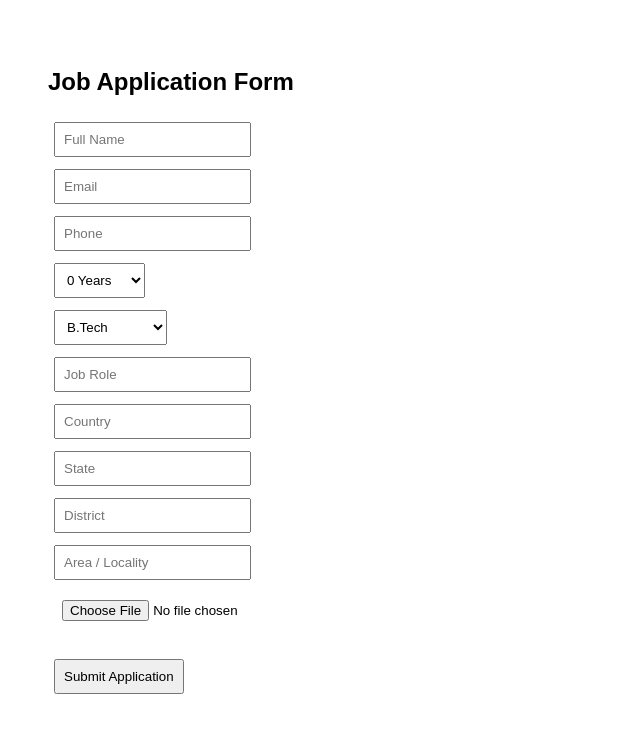
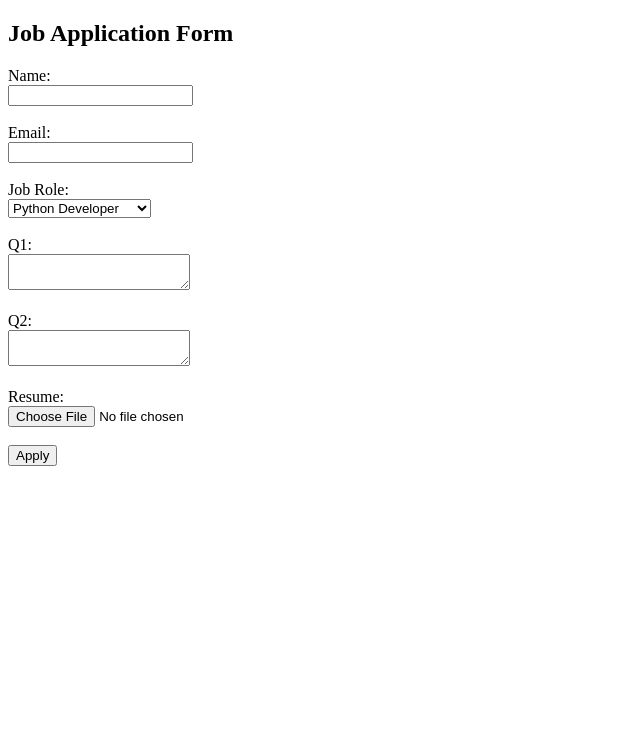
Before and after one commit to ovelvoro-stack/velvoro-job-ai, a FastAPI app: page /apply in a window 1280 px wide. Shown: the top 733 px of the page, without its empty margins (0-640 px from the left). Run offline with FastAPI, Linux system fonts and the light colour scheme.

Commit message:
Update apply.html

```diff
--- a/templates/apply.html
+++ b/templates/apply.html
@@ -2,40 +2,38 @@
 <html>
 <head>
     <title>Apply Job</title>
-    <link rel="stylesheet" href="/static/style.css">
 </head>
 <body>
 <h2>Job Application Form</h2>
 
-<form action="/submit" method="post" enctype="multipart/form-data">
-    <input name="name" placeholder="Full Name" required><br>
-    <input name="email" placeholder="Email" required><br>
-    <input name="phone" placeholder="Phone" required><br>
+<form method="post" action="/apply" enctype="multipart/form-data">
+    Name:<br>
+    <input type="text" name="name" required><br><br>
 
-    <select name="experience">
-        {% for i in range(0,31) %}
-        <option>{{i}} Years</option>
-        {% endfor %}
-    </select><br>
+    Email:<br>
+    <input type="email" name="email" required><br><br>
 
-    <select name="qualification">
-        <option>B.Tech</option>
-        <option>MCA</option>
-        <option>BCA</option>
+    Job Role:<br>
+    <select name="role">
+        <option>Python Developer</option>
+        <option>Java Developer</option>
+        <option>HR Executive</option>
+        <option>Marketing Executive</option>
         <option>B.Pharmacy</option>
         <option>M.Pharmacy</option>
-        <option>Other</option>
-    </select><br>
+    </select><br><br>
 
-    <input name="job_role" placeholder="Job Role"><br>
-    <input name="country" placeholder="Country"><br>
-    <input name="state" placeholder="State"><br>
-    <input name="district" placeholder="District"><br>
-    <input name="area" placeholder="Area / Locality"><br>
+    Q1:<br>
+    <textarea name="q1" required></textarea><br><br>
 
+    Q2:<br>
+    <textarea name="q2" required></textarea><br><br>
+
+    Resume:<br>
     <input type="file" name="resume" required><br><br>
 
-    <button type="submit">Submit Application</button>
+    <button type="submit">Apply</button>
 </form>
+
 </body>
 </html>
```
